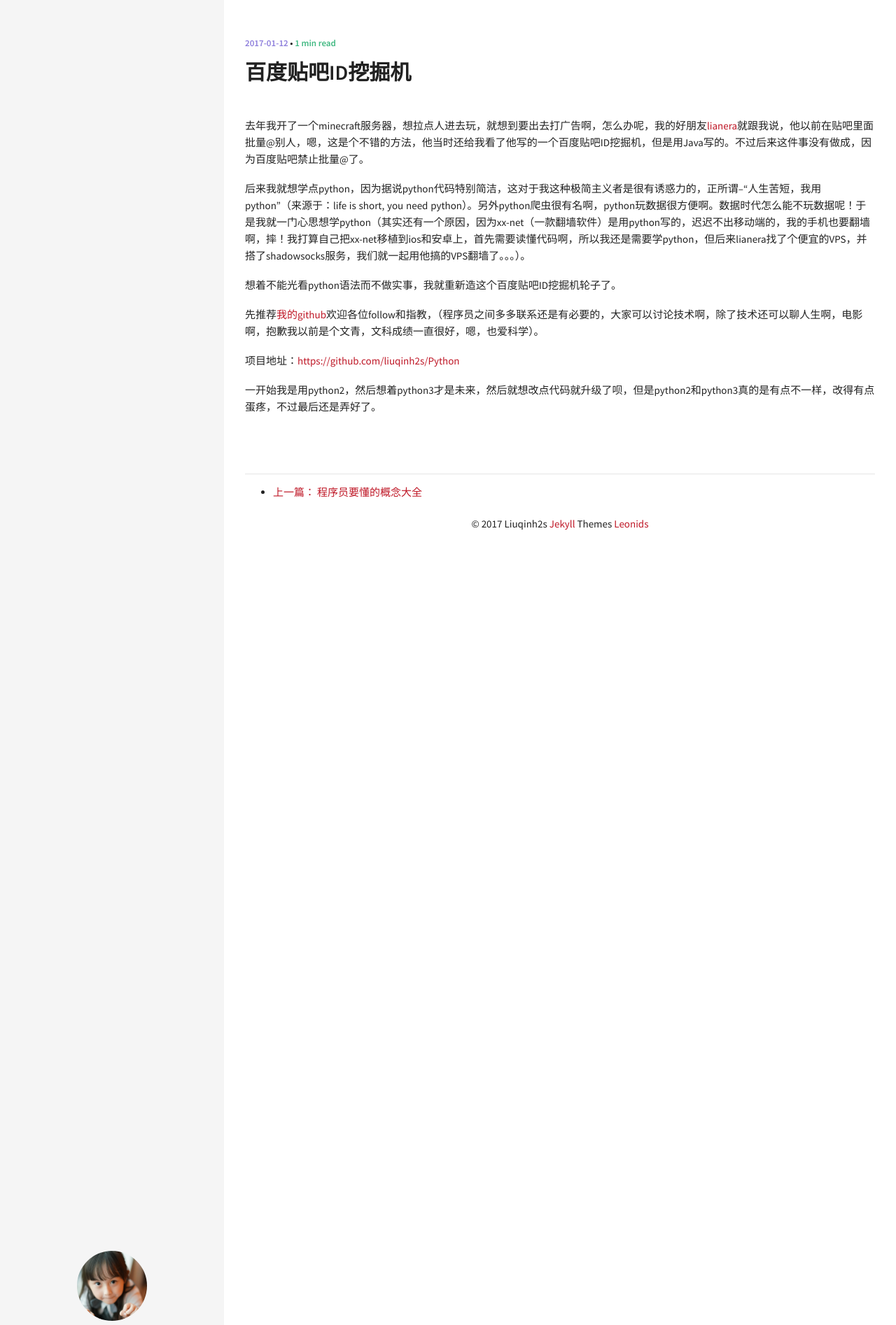
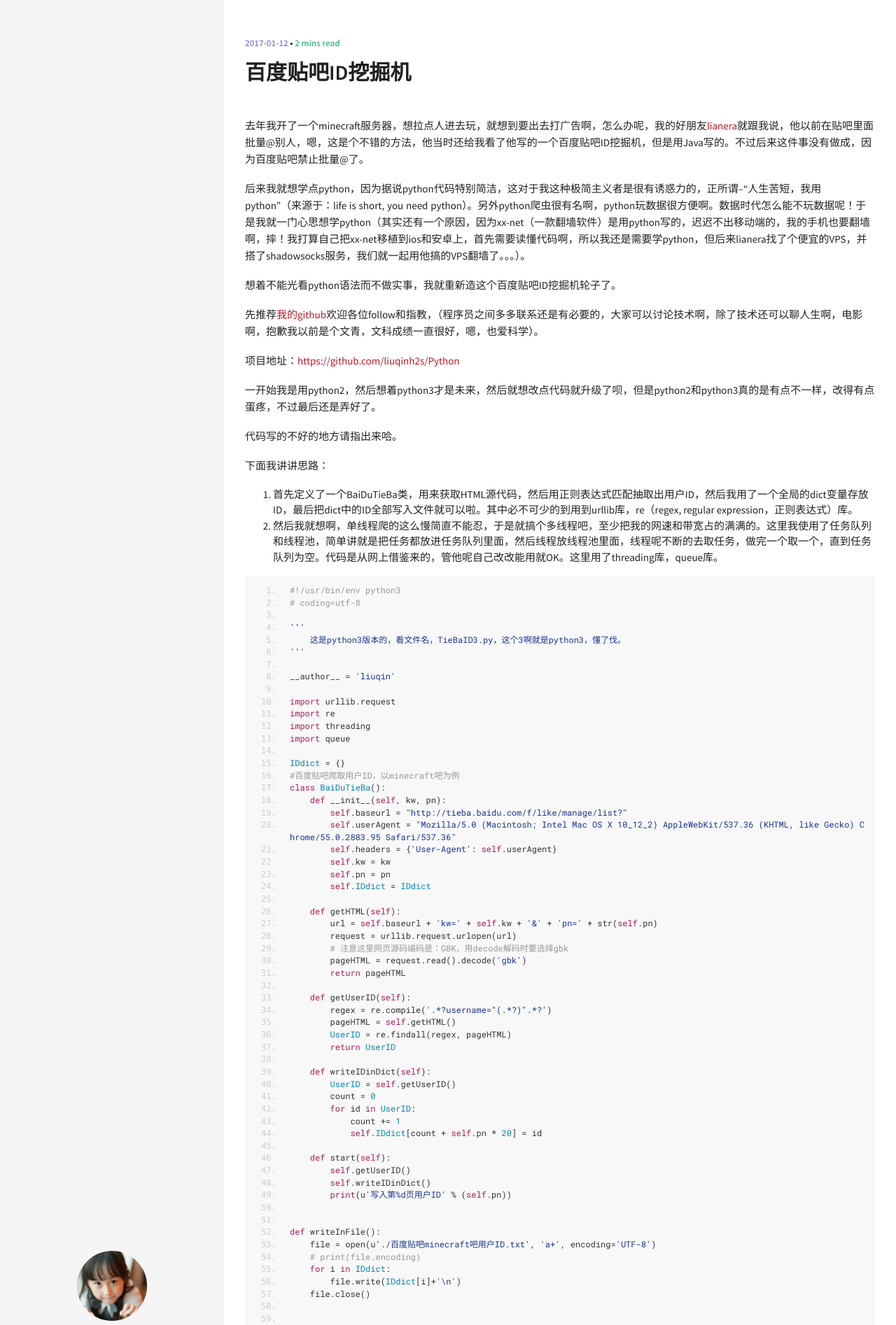
Before and after one commit to transcendtron/liuqinh2s.github.io, a Jekyll site: the page built from _posts/2017-1-12-百度贴吧ID挖掘机.md, in a window 1280 px wide. Shown: the top 1894 px of the page at 70% size. Built offline with Jekyll 4.4.1, drawn with Linux system fonts in a browser that asks for light colours; comment, search, counter and statistics services are not loaded; some of the changed text lies outside the part shown.

Commit message:
百度贴吧ID挖掘机 python2

````diff
--- a/_posts/2017-1-12-百度贴吧ID挖掘机.md
+++ b/_posts/2017-1-12-百度贴吧ID挖掘机.md
@@ -17,3 +17,178 @@
 项目地址：[https://github.com/liuqinh2s/Python](https://github.com/liuqinh2s/Python)
 
 一开始我是用python2，然后想着python3才是未来，然后就想改点代码就升级了呗，但是python2和python3真的是有点不一样，改得有点蛋疼，不过最后还是弄好了。
+
+代码写的不好的地方请指出来哈。
+
+下面我讲讲思路：
+
+1. 首先定义了一个BaiDuTieBa类，用来获取HTML源代码，然后用正则表达式匹配抽取出用户ID，然后我用了一个全局的dict变量存放ID，最后把dict中的ID全部写入文件就可以啦。其中必不可少的到用到urllib库，re（regex, regular expression，正则表达式）库。
+2. 然后我就想啊，单线程爬的这么慢简直不能忍，于是就搞个多线程吧，至少把我的网速和带宽占的满满的。这里我使用了任务队列和线程池，简单讲就是把任务都放进任务队列里面，然后线程放线程池里面，线程呢不断的去取任务，做完一个取一个，直到任务队列为空。代码是从网上借鉴来的，管他呢自己改改能用就OK。这里用了threading库，queue库。
+
+
+```
+#!/usr/bin/env python3
+# coding=utf-8
+
+'''
+    这是python3版本的，看文件名，TieBaID3.py，这个3啊就是python3，懂了伐。
+'''
+
+__author__ = 'liuqin'
+
+import urllib.request
+import re
+import threading
+import queue
+
+IDdict = {}
+#百度贴吧爬取用户ID，以minecraft吧为例
+class BaiDuTieBa():
+    def __init__(self, kw, pn):
+        self.baseurl = "http://tieba.baidu.com/f/like/manage/list?"
+        self.userAgent = "Mozilla/5.0 (Macintosh; Intel Mac OS X 10_12_2) AppleWebKit/537.36 (KHTML, like Gecko) Chrome/55.0.2883.95 Safari/537.36"
+        self.headers = {'User-Agent': self.userAgent}
+        self.kw = kw
+        self.pn = pn
+        self.IDdict = IDdict
+
+    def getHTML(self):
+        url = self.baseurl + 'kw=' + self.kw + '&' + 'pn=' + str(self.pn)
+        request = urllib.request.urlopen(url)
+        # 注意这里网页源码编码是：GBK，用decode解码时要选择gbk
+        pageHTML = request.read().decode('gbk')
+        return pageHTML
+
+    def getUserID(self):
+        regex = re.compile('.*?username="(.*?)".*?')
+        pageHTML = self.getHTML()
+        UserID = re.findall(regex, pageHTML)
+        return UserID
+
+    def writeIDinDict(self):
+        UserID = self.getUserID()
+        count = 0
+        for id in UserID:
+            count += 1
+            self.IDdict[count + self.pn * 20] = id
+
+    def start(self):
+        self.getUserID()
+        self.writeIDinDict()
+        print(u'写入第%d页用户ID' % (self.pn))
+
+
+def writeInFile():
+    file = open(u'./百度贴吧minecraft吧用户ID.txt', 'a+', encoding='UTF-8')
+    # print(file.encoding)
+    for i in IDdict:
+        file.write(IDdict[i]+'\n')
+    file.close()
+
+
+#具体要做的任务
+def do_job(kw, pn):
+    spider = BaiDuTieBa(kw, pn)
+    spider.start()
+
+def do_job1(kw, pn):
+    spider = BaiDuTieBa(kw, pn)
+    return spider
+
+# 单线程爬虫
+def NoThreads(kw, pn):
+    for i in range(1, pn+1):
+        do_job(kw, i)
+
+
+# 即时创建即时销毁多线程
+class Thread_spider(threading.Thread):
+
+    def __init__(self, kw, pn):
+        threading.Thread.__init__(self)
+        self.pn = pn
+        self.kw = kw
+
+    def run(self):
+        do_job(self.kw, self.pn)
+def MultiThreads(kw, pn):
+    threads1 = [Thread_spider(kw, i) for i in range(1, pn+1)]
+    for i in threads1:
+        i.start()
+    for i in threads1:
+        if i.is_alive: i.join()
+
+# 用线程池和任务队列
+class WorkManager(object):# 这是一个线程管理器
+    def __init__(self, kw, work_num, thread_num):
+        self.task_queue = queue.Queue()
+        self.threads = []
+        self.kw = kw
+        self.__init_task_queue(work_num)
+        self.__init_thread_pool(thread_num)
+        self.start_task()
+
+    """
+        添加一项工作入队
+    """
+    def add_job(self, func):
+        self.task_queue.put(func)  # 任务入队，Queue内部实现了同步机制
+
+    """
+        初始化任务队列
+    """
+    def __init_task_queue(self, jobs_num):
+        for i in range(1, jobs_num + 1):
+            self.add_job(do_job1(self.kw, i))
+
+    """
+        初始化线程池
+    """
+    def __init_thread_pool(self,thread_num):
+        for i in range(1,thread_num+1):
+            self.threads.append(Work(self.task_queue))
+
+    """
+        开始执行任务
+    """
+    def start_task(self):
+        for i in self.threads:
+            i.setDaemon(1)
+            i.start()
+
+    """
+        等待所有线程运行完毕
+    """
+    def wait_allcomplete(self):
+        for item in self.threads:
+            item.join(1)
+
+class Work(threading.Thread):# 这是线程类
+
+    def __init__(self, task_queue):
+        threading.Thread.__init__(self)
+        self.task_queue = task_queue
+
+    def run(self):
+        while not self.task_queue.empty():
+            self.task_queue.get().start()# 任务异步出队，Queue内部实现了同步机制
+            self.task_queue.task_done()  # 通知系统任务完成
+
+
+if __name__ == '__main__':
+    kw = 'minecraft'  # 贴吧名称
+    pn = 1000 # 页面数
+    # 不用多线程模式
+    # NoThreads(kw, pn)
+
+    # 即时创建即时销毁，多线程模式
+    # MultiThreads(kw, pn)
+
+    # 任务队列线程池模式：（任务数：100，线程：10）
+    threads_num = 100
+    work_manager =  WorkManager(kw, pn, threads_num)
+    work_manager.wait_allcomplete()
+
+    print("hello world")
+    writeInFile()
+```
````
